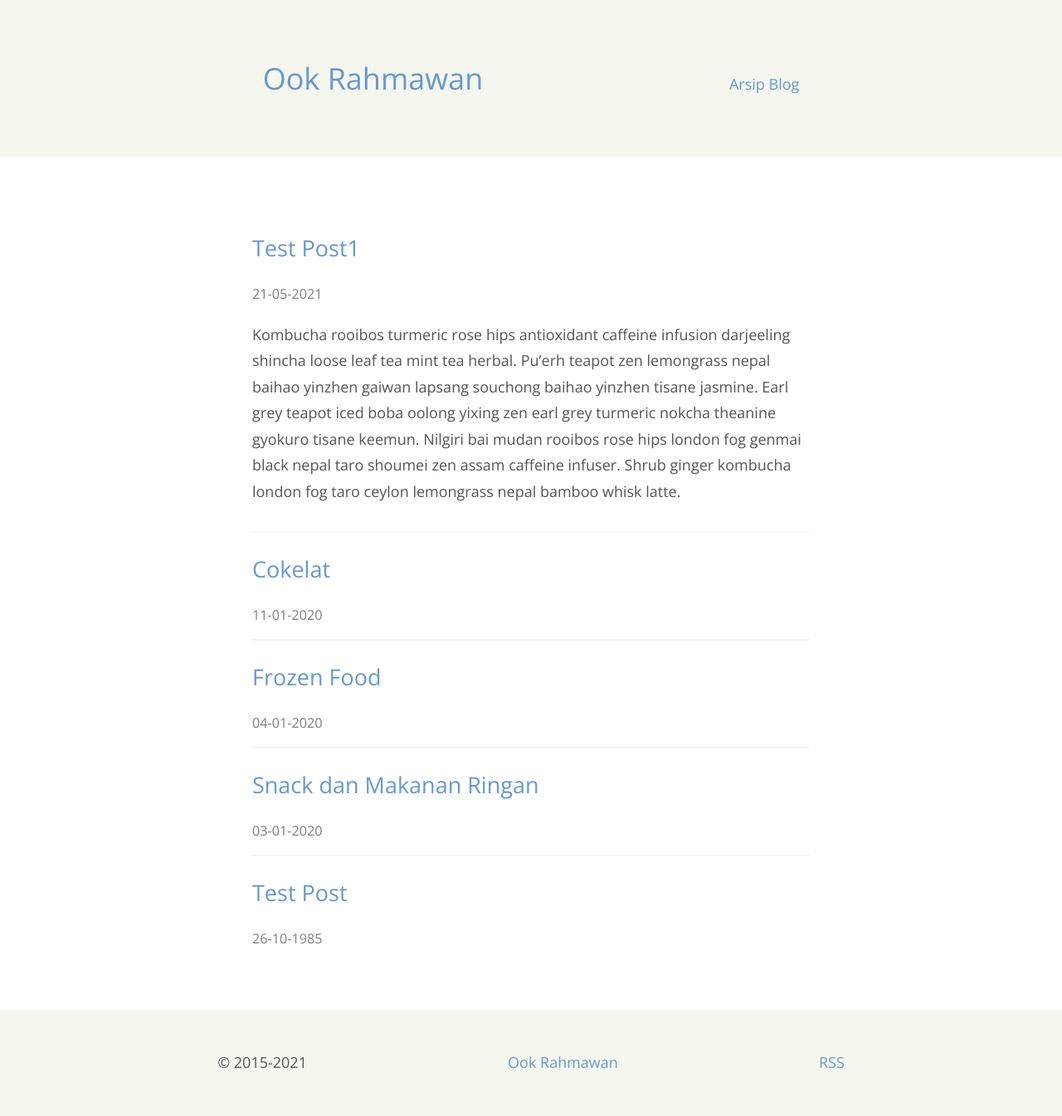
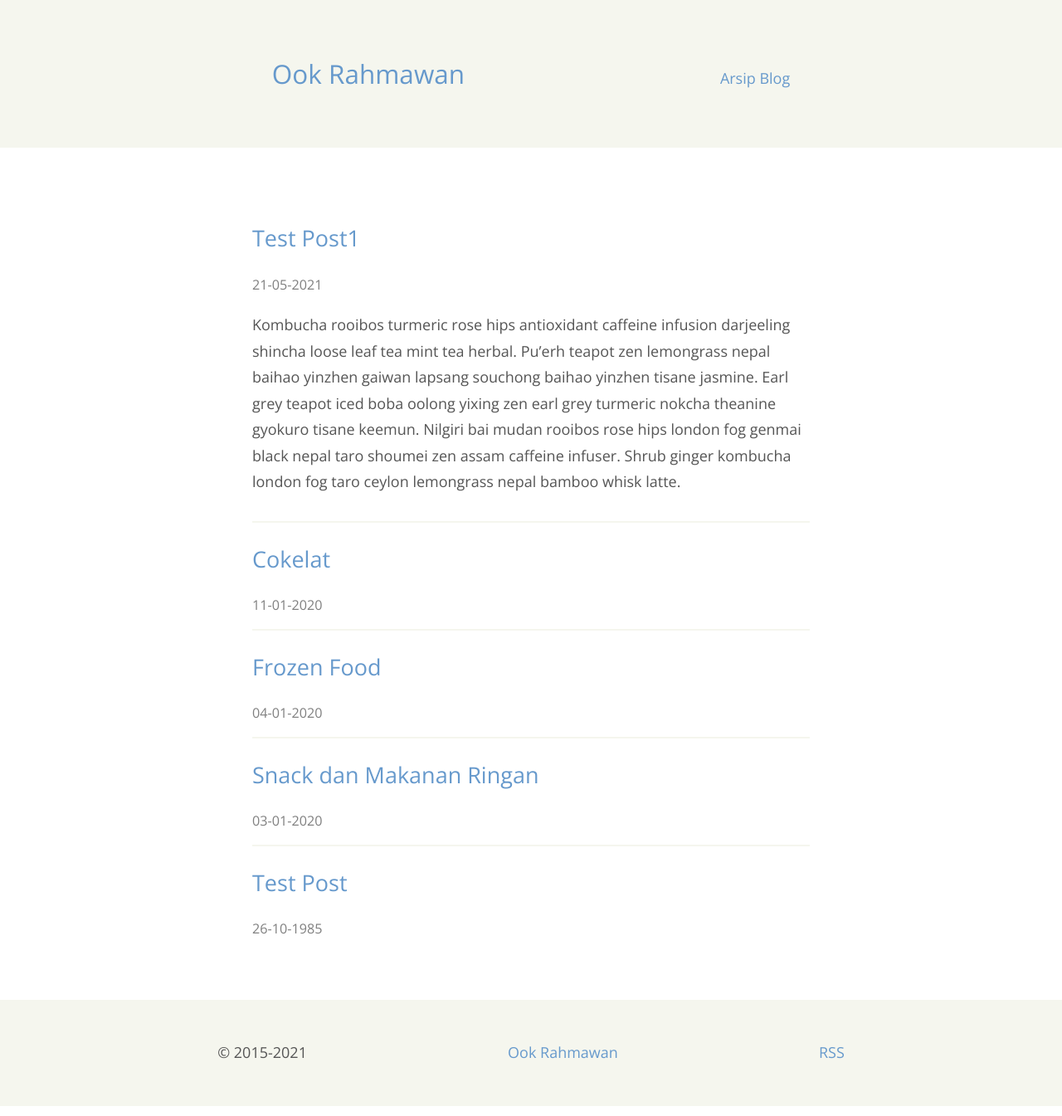
Before and after one commit to krhmwn/krhmwn, a Jekyll site: the page built from index.html, in a window 1280 px wide. Shown: the whole page at 83% size. Built offline with Jekyll 4.4.1, drawn with Linux system fonts in a browser that asks for light colours.

Commit message:
update v.1.0.179

```diff
--- a/assets/css/main.css
+++ b/assets/css/main.css
@@ -32,7 +32,7 @@
 }
 
 h1 {
-font-size:2em
+font-size:1.75em
 }
 
 a {
@@ -176,15 +176,6 @@
 color:#fff
 }
 
-.menu ul {
-display: flex;
-list-style: decimal;
-}
-
-.menu li {
-margin: 0 1em 0;
-}
-
 section {
 padding: 2rem 1.25rem;
 }
@@ -219,7 +210,7 @@
 section {
 margin:0 auto;
 max-width:42rem;
-padding: 3rem 0rem;
+padding: 3rem 0;
 }
 
 }
```
